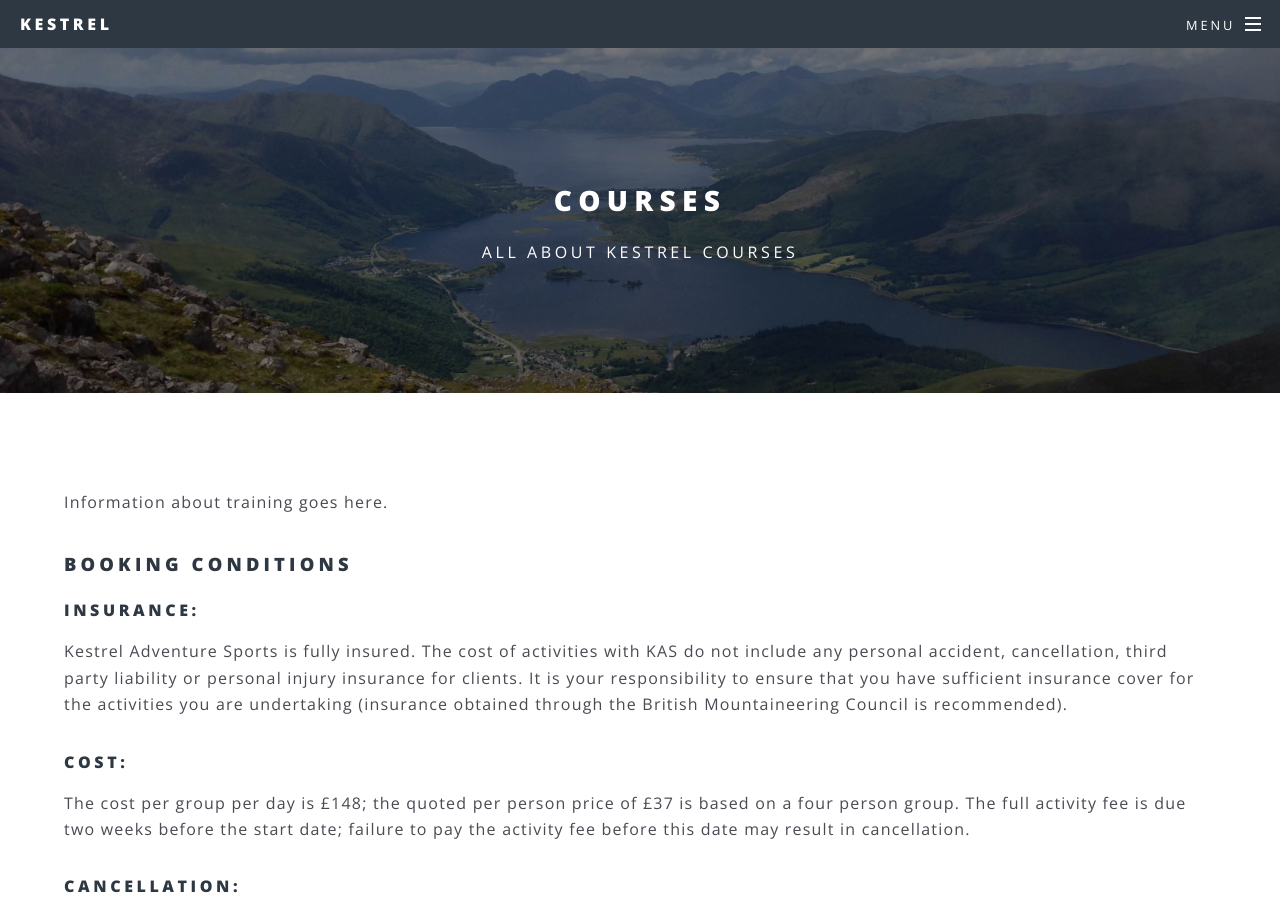
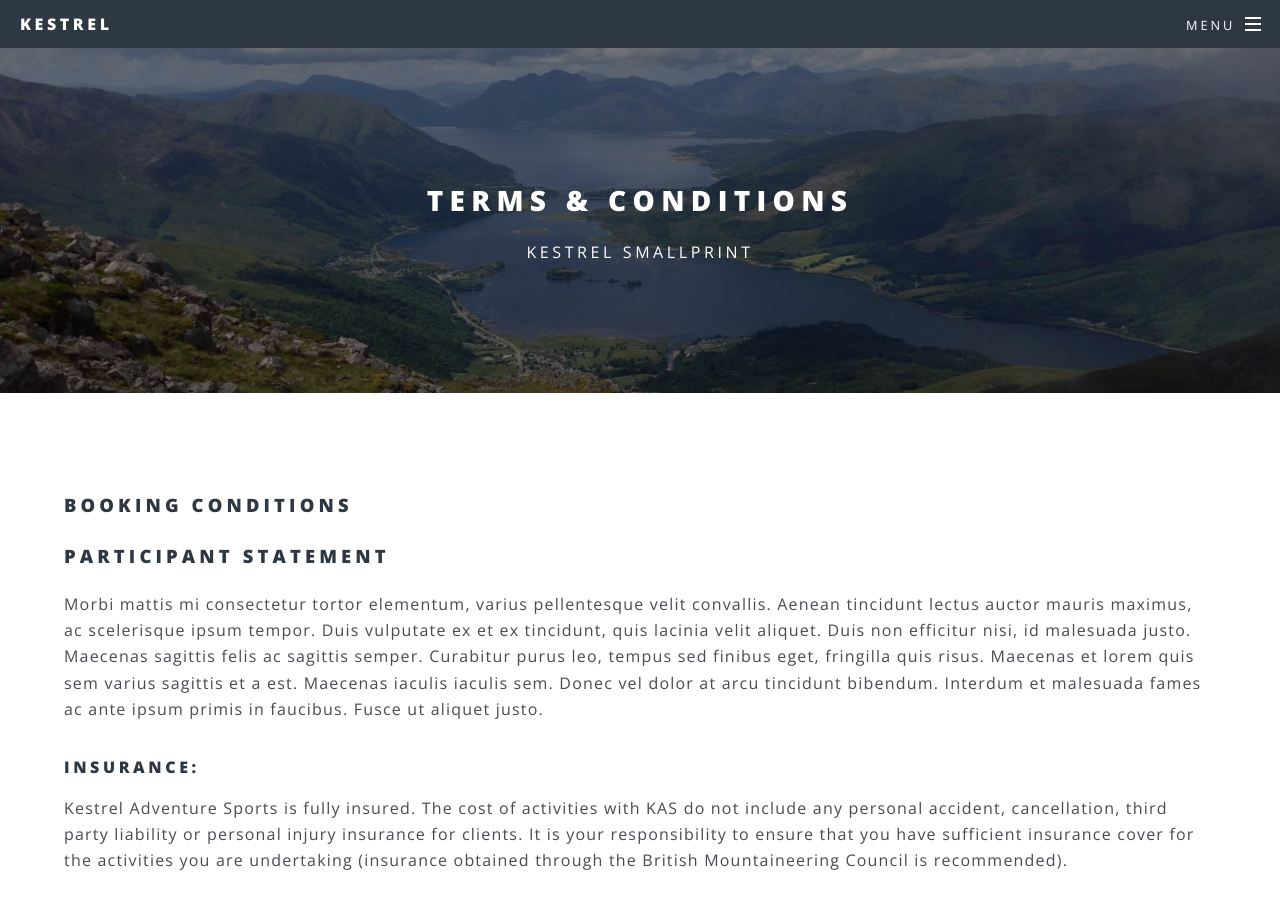
Before and after one commit to KestrelOutdoors/kestreloutdoors, a Jekyll site: the page built from terms-conditions.md, in a window 1280 px wide and 900 px high. Built offline with Jekyll 4.4.1, drawn with Linux system fonts in a browser that asks for light colours.

Commit message:
amends courses to activities, refines social media links, adds template terms page

```diff
--- a/_includes/footer.html
+++ b/_includes/footer.html
@@ -1,33 +1,6 @@
 <!-- Footer -->
 <footer id="footer">
 	<ul class="icons">
-
-		{% if site.twitter_username %}
-		<li>
-			<a href="www.twitter.com"
-			  class="icon fa-twitter">
-				<span class="label">Twitter</span>
-			</a>
-		</li>
-		{% endif %}
-
-		{% if site.instagram_username %}
-		<li>
-			<a href="www.instagram.com"
-			  class="icon fa-instagram">
-				<span class="label">instagram</span>
-			</a>
-		</li>
-		{% endif %}
-
-		{% if site.facebook_username %}
-		<li>
-			<a href="www.facebook.com" class="icon fa-facebook">
-				<span class="label">Facebook</span>
-			</a>
-		</li>
-		{% endif %}
-
 
 		{% if site.email %}
 		<li>
--- a/_includes/menu.html
+++ b/_includes/menu.html
@@ -5,8 +5,8 @@
 			<div id="menu">
 				<ul>
 					<li><a href="/">Home</a></li>
-					<li><a href="/courses/">Our Courses</a></li>
-					<li><a href="/about/">About us</a></li>
+					<li><a href="/courses/">Activities</a></li>
+					<li><a href="/about/">About Kestrel</a></li>
 					<li><a href="/booking/">Book Now</a></li>
 				</ul>
 			</div>
--- a/_includes/splash.html
+++ b/_includes/splash.html
@@ -90,7 +90,7 @@
 				<p>Mountain walking in the Lake District and Snowdonia.</p>
 			</header>
 			<ul class="actions vertical">
-				<li><a href="\bookings\" class="button fit special">Book Now</a></li>
+				<li><a href="\booking\" class="button fit special">Book Now</a></li>
 				<li><a href="\courses\" class="button fit">Our Courses</a></li>
 			</ul>
 		</div>
--- a/courses.md
+++ b/terms-conditions.md
@@ -1,13 +1,14 @@
 ---
 layout: static_page
-title: Courses
-subtitle: All about Kestrel courses
-permalink: /courses/
+title: Terms & Conditions
+subtitle: Kestrel smallprint
+permalink: /terms-conditions/
 ---
 
-Information about training goes here.
+###Booking conditions
 
-###Booking conditions
+###Participant Statement
+Morbi mattis mi consectetur tortor elementum, varius pellentesque velit convallis. Aenean tincidunt lectus auctor mauris maximus, ac scelerisque ipsum tempor. Duis vulputate ex et ex tincidunt, quis lacinia velit aliquet. Duis non efficitur nisi, id malesuada justo. Maecenas sagittis felis ac sagittis semper. Curabitur purus leo, tempus sed finibus eget, fringilla quis risus. Maecenas et lorem quis sem varius sagittis et a est. Maecenas iaculis iaculis sem. Donec vel dolor at arcu tincidunt bibendum. Interdum et malesuada fames ac ante ipsum primis in faucibus. Fusce ut aliquet justo.
 
 ####Insurance:
 Kestrel Adventure Sports is fully insured.
```
Also changed, not shown: activities.md (added, +18 -0 lines), bookings.md (+1 -6 lines).
